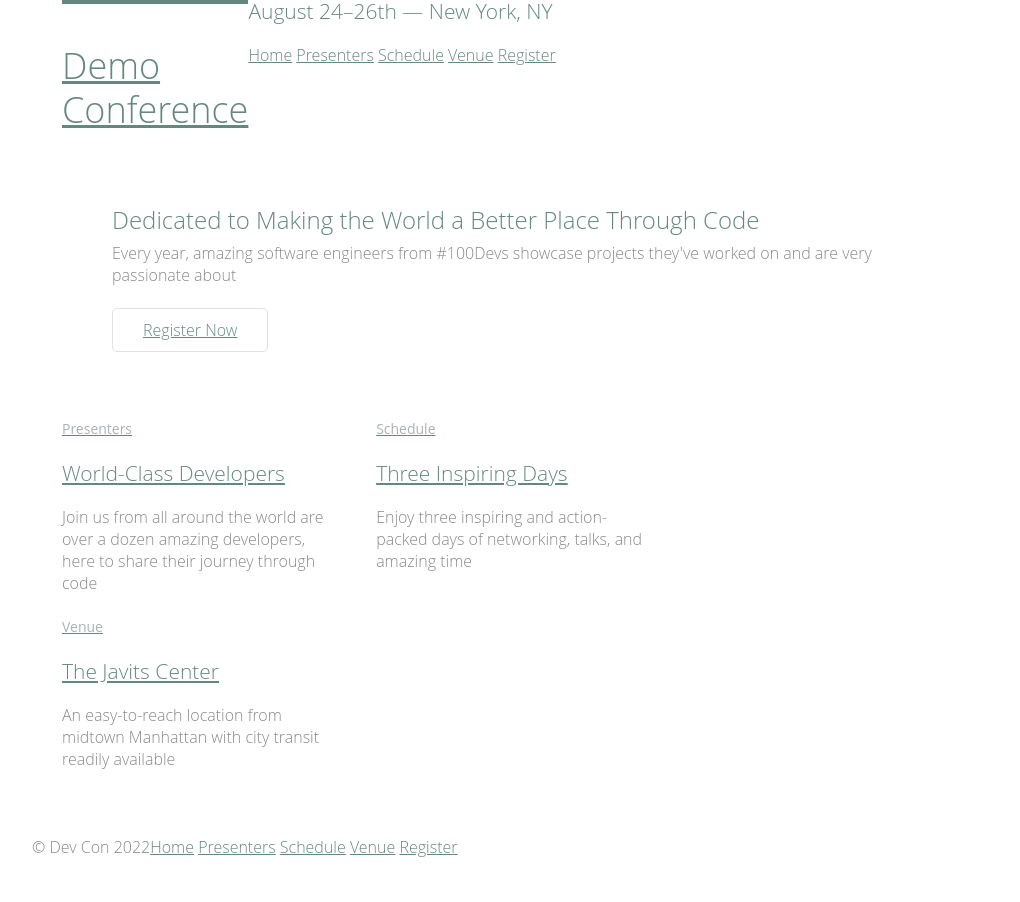
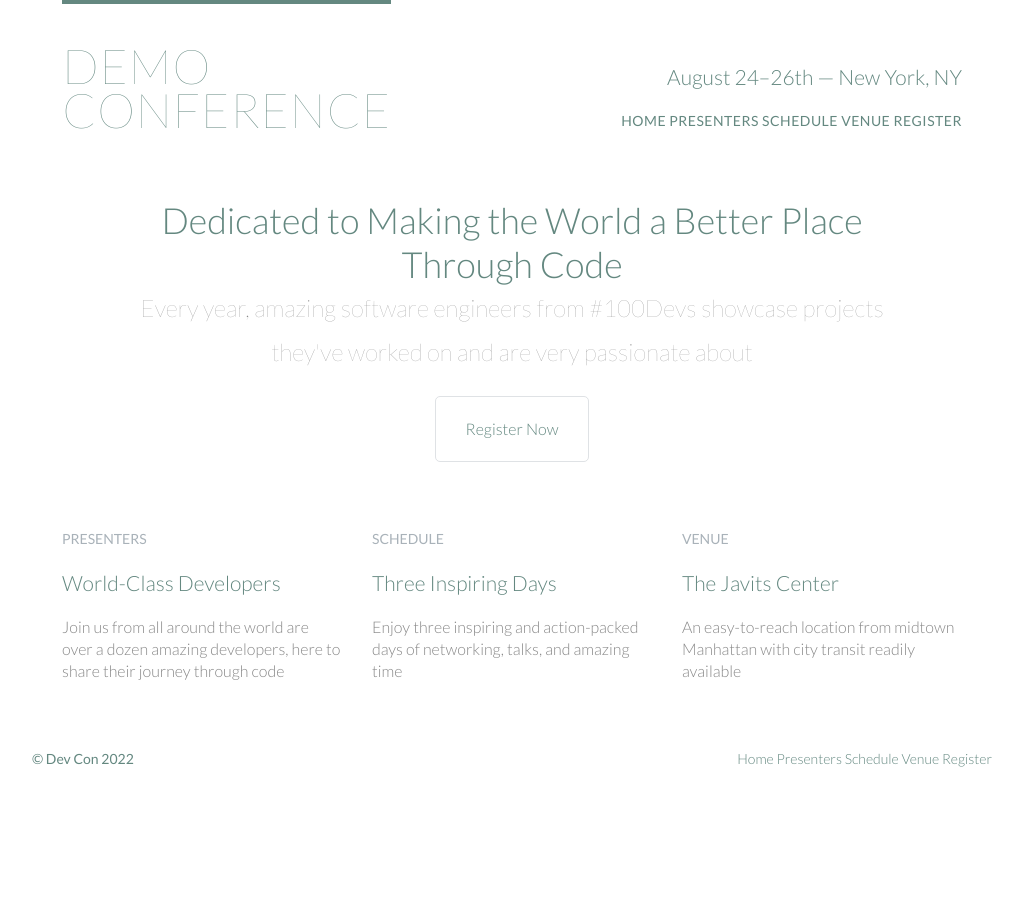
Before and after one commit to devfep/demo-con, a plain HTML site: page index.html in a window 1280 px wide. Shown: the whole page, without its empty margins (128-1148 px from the left). After the commit the page ends 814 px from the top, so only its background shows below. Drawn offline with Linux system fonts and the light colour scheme.

Commit message:
fix gen layout & collapsing inline-block 3-cols

```diff
--- a/assets/stylesheets/styles.css
+++ b/assets/stylesheets/styles.css
@@ -238,6 +238,7 @@ h5 {
   color: #a9b2b9;
   font-size: 14px;
   font-weight: 400;
+  text-transform: uppercase;
 }
 
 strong {
@@ -255,10 +256,15 @@ cite, em {
 */
 a {
   color: #648880;
+  text-decoration: none;
 }
 
 a:hover {
   color: #a9b2b9;
+}
+
+p a {
+  border-bottom: 1px solid #dfe2e5;
 }
 
 
@@ -269,7 +275,7 @@ a:hover {
 */
 body {
   color: #888;
-  font: 300 16px/22px "Open Sans", "Helvetica Neue", Helvetica, Arial, sans-serif;
+  font: 300 16px/22px "Lato", "Open Sans", "Helvetica Neue", Helvetica, Arial, sans-serif;
 }
 
 
@@ -283,10 +289,37 @@ PRIMARY HEADER
 
  .logo {
      border-top: 4px solid #648880;
+     float: left;
+     font-size: 48px;
+     font-weight: 100;
+     letter-spacing: .5px;
+     line-height: 44px;
      padding: 40px 0 22px 0;
-     float: left;
+     text-transform: uppercase;
  }
 
+ .tagline {
+     margin: 66px 0 22px 0;
+     text-align: right;
+ }
+
+ .primary-nav {
+     font-size: 14px;
+     font-weight: 400;
+     letter-spacing: .5px;
+     text-transform: uppercase;
+ }
+
+
+ /*
+  ========================================
+  NAVIGATION
+  ========================================
+*/
+
+.nav {
+  text-align: right;
+}
 
  /*
 ===========================================
@@ -315,9 +348,21 @@ HOME
 
 
  .hero {
+     line-height: 44px;
      padding: 22px 80px 66px 80px;
+     text-align: center;
  }
+.hero h2 {
+  font-size: 36px;
+}
+.hero p {
+  font-size: 24px;
+  font-weight: 100;
+}
 
+.teaser a:hover h3 {
+    color: #a9b2b9;
+}
 
 /*
 ===========================================
@@ -325,10 +370,13 @@ PRIMARY FOOTER
 ===========================================
  */
 
+  .primary-footer {
+      color: #648880;
+      font-size: 14px;
+    padding: 44px 0;
+  }
+
  .primary-footer small {
      float: left;
+     font-weight: 400;
  }
-
- .primary-footer {
-     padding: 44px 0;
- }
--- a/index.html
+++ b/index.html
@@ -6,6 +6,7 @@
     <meta name="viewport" content="width=device-width, initial-scale=1.0" />
     <title>Demo Con</title>
     <link rel="stylesheet" href="assets/stylesheets/styles.css" />
+    <link rel="stylesheet" href="http://fonts.googleapis.com/css?family=Lato:100,300,400">
   </head>
   <body>
     <header class="container group">
@@ -16,9 +17,9 @@
         >
       </h1>
 
-      <h3>August 24&ndash;26th &mdash; New York, NY</h3>
+      <h3 class="tagline">August 24&ndash;26th &mdash; New York, NY</h3>
 
-      <nav>
+      <nav class="nav primary-nav">
         <a href="index.html">Home</a>
         <a href="presenters.html">Presenters</a>
         <a href="schedule.html">Schedule</a>
@@ -35,9 +36,7 @@
       </p>
       <a href="register.html" class="btn btn-alt">Register Now</a>
     </section>
-    <section class="grid">
-      <!-- Presenters -->
-      <section class="col-1-3">
+    <section class="grid"><!-- Presenters --><section class="teaser col-1-3">
         <a href="presenters.html">
           <h5>Presenters</h5>
           <h3>World-Class Developers</h3>
@@ -46,10 +45,8 @@
           Join us from all around the world are over a dozen amazing developers,
           here to share their journey through code
         </p>
-      </section>
-      <!-- Schedule
-    -->
-      <section class="col-1-3">
+      </section><!-- Schedule
+    --><section class="teaser col-1-3">
         <a href="schedule.html">
           <h5>Schedule</h5>
           <h3>Three Inspiring Days</h3>
@@ -58,10 +55,8 @@
           Enjoy three inspiring and action-packed days of networking, talks, and
           amazing time
         </p>
-      </section>
-      <!-- Venue
-    -->
-      <section class="col-1-3">
+      </section><!-- Venue
+    --><section class="teaser col-1-3">
         <a href="venue.html">
           <h5>Venue</h5>
           <h3>The Javits Center</h3>
@@ -74,7 +69,7 @@
     </section>
     <footer class="primary-footer container group">
       <small>&copy; Dev Con 2022</small>
-      <nav>
+      <nav class="nav">
         <a href="index.html">Home</a>
         <a href="presenters.html">Presenters</a>
         <a href="schedule.html">Schedule</a>
```
Also changed, not shown: presenters.html (+4 -3 lines), register.html (+4 -3 lines), schedule.html (+4 -3 lines), venue.html (+4 -3 lines).
